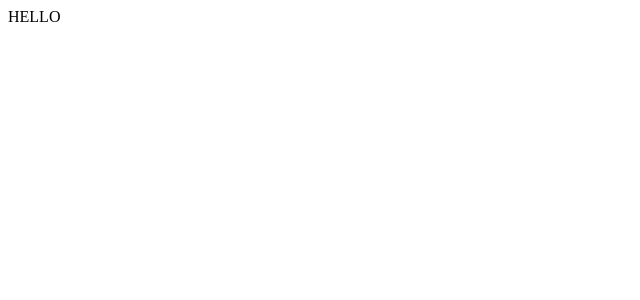
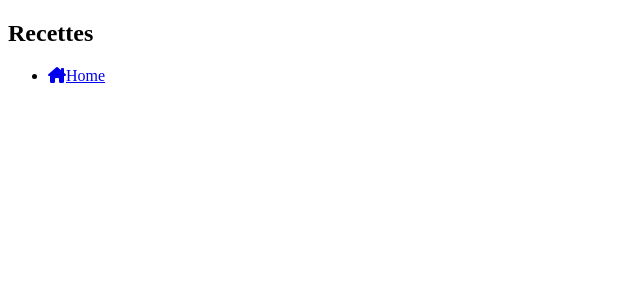
Before and after one commit to dembouz70/EstiamProject-FrontEnd, a React (Create React App) app: page / in a window 1280 px wide. Shown: the top 300 px of the page, without its empty margins (0-640 px from the left). Built offline with nearby package versions, Linux system fonts and the light colour scheme.

Commit message:
Modifications Navbar

```diff
--- a/package.json
+++ b/package.json
@@ -12,7 +12,8 @@
     "@types/react-dom": "^18.0.9",
     "react": "^18.2.0",
     "react-dom": "^18.2.0",
-    "react-scripts": "5.0.1",
+    "react-router-dom": "^6.4.5",
+    "react-scripts": "^5.0.1",
     "typescript": "^4.9.4",
     "web-vitals": "^2.1.4"
   },
--- a/public/index.html
+++ b/public/index.html
@@ -10,34 +10,13 @@
       content="Web site created using create-react-app"
     />
     <link rel="apple-touch-icon" href="%PUBLIC_URL%/logo192.png" />
-    <!--
-      manifest.json provides metadata used when your web app is installed on a
-      user's mobile device or desktop. See https://developers.google.com/web/fundamentals/web-app-manifest/
-    -->
     <link rel="manifest" href="%PUBLIC_URL%/manifest.json" />
-    <!--
-      Notice the use of %PUBLIC_URL% in the tags above.
-      It will be replaced with the URL of the `public` folder during the build.
-      Only files inside the `public` folder can be referenced from the HTML.
 
-      Unlike "/favicon.ico" or "favicon.ico", "%PUBLIC_URL%/favicon.ico" will
-      work correctly both with client-side routing and a non-root public URL.
-      Learn how to configure a non-root public URL by running `npm run build`.
-    -->
+    <link rel="stylesheet" href="https://cdnjs.cloudflare.com/ajax/libs/font-awesome/6.2.1/css/all.min.css" integrity="sha512-MV7K8+y+gLIBoVD59lQIYicR65iaqukzvf/nwasF0nqhPay5w/9lJmVM2hMDcnK1OnMGCdVK+iQrJ7lzPJQd1w==" crossorigin="anonymous" referrerpolicy="no-referrer" />
     <title>React App</title>
   </head>
   <body>
     <noscript>You need to enable JavaScript to run this app.</noscript>
     <div id="root"></div>
-    <!--
-      This HTML file is a template.
-      If you open it directly in the browser, you will see an empty page.
-
-      You can add webfonts, meta tags, or analytics to this file.
-      The build step will place the bundled scripts into the <body> tag.
-
-      To begin the development, run `npm start` or `yarn start`.
-      To create a production bundle, use `npm run build` or `yarn build`.
-    -->
   </body>
 </html>
--- a/src/App.tsx
+++ b/src/App.tsx
@@ -1,11 +1,11 @@
 import React from 'react';
+import { Routes } from 'react-router-dom';
+import Navbar from './components/Navbar';
 
 function App() {
   return (
     <div className="App">
-      <header className="App-header">
-        <div>HELLO</div>
-      </header>
+      <Navbar />
     </div>
   );
 }
--- a/src/components/navbar.tsx
+++ b/src/components/navbar.tsx
@@ -1,11 +1,19 @@
-import "./navbar-style.css";
+import { Link } from "react-router-dom";
+import "./Navbar-style.css";
 
 const Navbar = () => {
     return (
-        <nav>
+        <nav className="NavbarItems">
+            <h1 className="navbar-logo">Recettes</h1>
 
+            <ul className="nav-menu">
+                <li>
+                    <a href="/">
+                    <i className="fa-solid fa-house-chimney"></
+                    i>Home</a>
+                </li>
+            </ul>
         </nav>
     );
 }
-
 export default Navbar;
```
Also changed, not shown: 1 other file (tests, documents, lock files or other folders).
